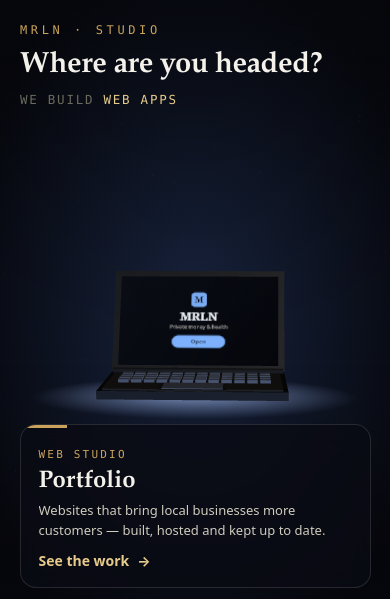
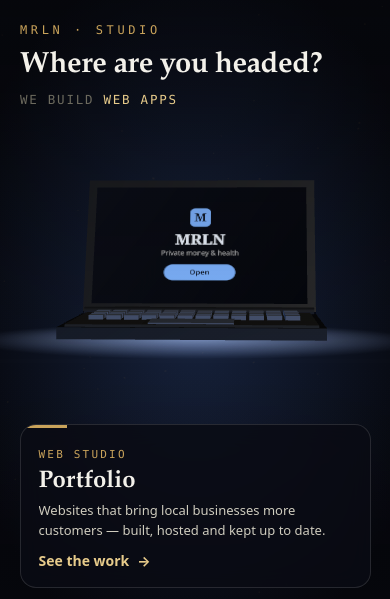
Before and after one commit to sageMrln/my-first-repo, a plain HTML site: page index.html in a window 390 px wide. Shown: the part 61-660 px from the top of the page. Drawn offline with Linux system fonts and the light colour scheme; animation ran at ten frames a second.

Commit message:
Mobile chooser: laptop fills the band between headline and doors (height-scaled)
The 3D laptop was cropped by the Portfolio card with a dead gap under the
headline. It now scales + positions by viewport height so it fills the band
on any phone (bigger/lower on tall screens, smaller/higher on short ones).
Bump SW v46->v47.

Co-Authored-By: Claude Opus 4.8 <noreply@anthropic.com>

```diff
--- a/index.html
+++ b/index.html
@@ -318,10 +318,17 @@ var reduce=matchMedia("(prefers-reduced-motion:reduce)").matches;
     function place(){ rnd.setSize(innerWidth,innerHeight); cam.aspect=innerWidth/innerHeight; cam.updateProjectionMatrix();
       var wide=innerWidth>820;
       /* desktop: sit in the right half at a 3/4 angle; mobile: centred, near front-on so it fits */
-      rig.position.set(wide?1.9:0, wide?0.15:-0.35, 0);
-      rig.scale.setScalar(wide?(innerWidth>1200?0.8:0.68):0.34);
+      /* mobile: the laptop must FILL the band between the headline copy and the
+         door cards on any phone. That band grows with viewport height, but the
+         laptop is a fixed 3D object, so scale + rig.y are interpolated on height:
+         taller phones -> bigger + lower (reaches the card), shorter phones (URL
+         bar) -> smaller + higher (never cropped by the top card). */
+      var f=Math.max(0,Math.min(1,(innerHeight-640)/260));   /* 0 @640px .. 1 @900px */
+      var mRy=0.82+(0.40-0.82)*f, mSc=0.32+(0.50-0.32)*f;
+      rig.position.set(wide?1.9:0, wide?0.15:mRy, 0);
+      rig.scale.setScalar(wide?(innerWidth>1200?0.8:0.68):mSc);
       yaw=wide?-0.26:-0.05; yawAmp=wide?0.18:0.06;
-      cam.position.y=wide?2.4:1.9;
+      cam.position.y=wide?2.4:1.7;
       pts.material.opacity=wide?0.55:0.28;   /* quieter particle field on phones */
       paint(S[si]);
     }
--- a/sw.js
+++ b/sw.js
@@ -4,7 +4,7 @@
    - Cache-first for static assets (icons/manifest) that rarely change.
    - Full offline fallback to the cached app when there's no network.
    Bump VERSION only to force-flush old caches (e.g. when the asset list changes). */
-var VERSION = 'v46';
+var VERSION = 'v47';
 var CACHE = 'mrln-' + VERSION;
 var CORE = ['./', './index.html', './mrln.html', './app.html', './portfolio.html', './manifest.webmanifest', './icon-192.png', './icon-512.png', './icon-maskable-512.png'];
 
```
